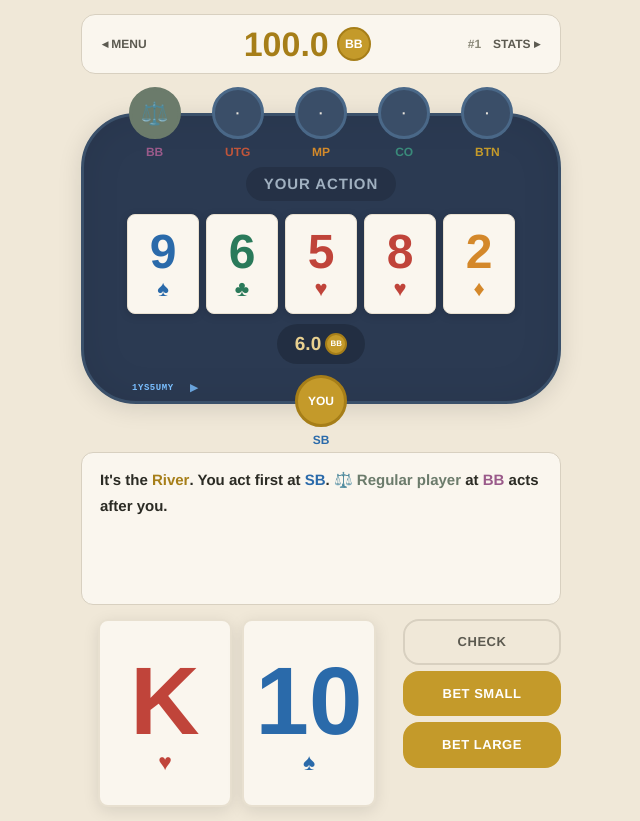
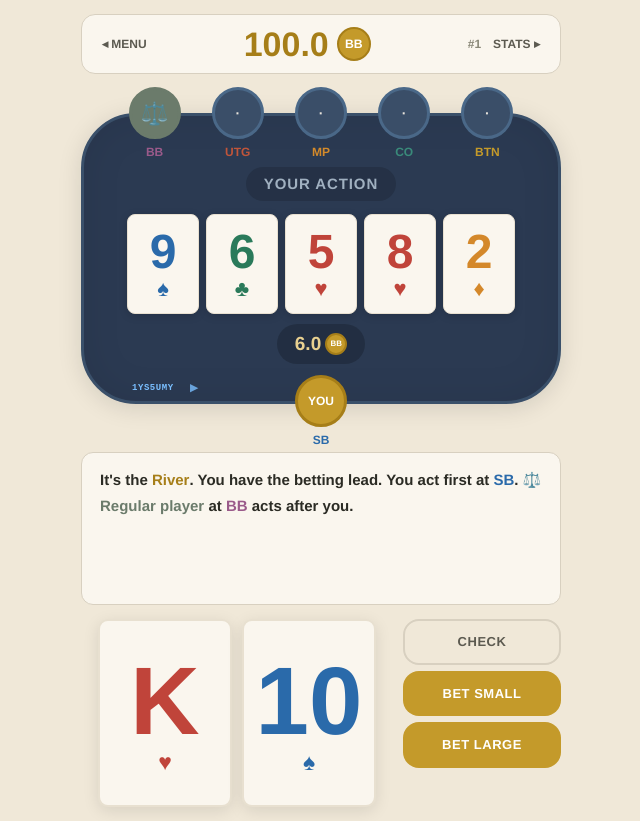
Before and after one commit to GitHub-MellowYellow/poker-trainer, a React (Vite) app: page / in a window 1280 px wide. Both pictures are taken after a click on the button "PLAY". Shown: the whole page, without its empty margins (319-959 px from the left). Built offline with nearby package versions, Linux system fonts and the light colour scheme.

Commit message:
Narrative bug fixes

```diff
--- a/src/App.jsx
+++ b/src/App.jsx
@@ -946,17 +946,19 @@ export default function PokerTrainer(){
               ?{filter:"blur(5px)",opacity:0.25,transition:"none",display:"inline"}
               :{filter:"blur(0px)",opacity:1,transition:"filter 0.5s ease-out, opacity 0.5s ease-out",display:"inline"};
 
+            var initLead=scenario.heroHasInitiative?"You have the betting lead. ":"Opponent has the betting lead. ";
+            var initHad=scenario.heroHasInitiative?"You had the betting lead. ":"Opponent had the betting lead. ";
             if(sit==="ip_vs_bet"){
-              return <span>{"It's the "}<StreetBadge street={scenario.street} showTip={showTip}/>{". "}{oppSpan}{" at "}<PB pos={oP} showTip={showTip}/><span style={sp}>{" bets "}<BV value={scenario.betSize} fs={14} color={T.goldDark} cs={16}/>{" into a "}<BV value={scenario.potSize-scenario.betSize} fs={14} color={T.goldDark} cs={16}/>{" pot"}</span>{". You're at "}<PB pos={pN} showTip={showTip}/>{"."}{hI}{preEqLine}</span>;
+              return <span>{"It's the "}<StreetBadge street={scenario.street} showTip={showTip}/>{". "+initHad}{oppSpan}{" at "}<PB pos={oP} showTip={showTip}/><span style={sp}>{" bets "}<BV value={scenario.betSize} fs={14} color={T.goldDark} cs={16}/>{" into a "}<BV value={scenario.potSize-scenario.betSize} fs={14} color={T.goldDark} cs={16}/>{" pot"}</span>{". You're at "}<PB pos={pN} showTip={showTip}/>{"."}{hI}{preEqLine}</span>;
             }
             if(sit==="ip_vs_check"){
-              return <span>{"It's the "}<StreetBadge street={scenario.street} showTip={showTip}/>{". "}{oppSpan}{" at "}<PB pos={oP} showTip={showTip}/><span style={sp}>{" checks"}</span>{". You're at "}<PB pos={pN} showTip={showTip}/>{"."}{hI}{preEqLine}</span>;
+              return <span>{"It's the "}<StreetBadge street={scenario.street} showTip={showTip}/>{". "+initLead}{oppSpan}{" at "}<PB pos={oP} showTip={showTip}/><span style={sp}>{" checks"}</span>{". You're at "}<PB pos={pN} showTip={showTip}/>{"."}{hI}{preEqLine}</span>;
             }
             if(sit==="oop_first_to_act"){
-              return <span>{"It's the "}<StreetBadge street={scenario.street} showTip={showTip}/>{". You act first at "}<PB pos={pN} showTip={showTip}/>{". "}{oppSpan}{" at "}<PB pos={oP} showTip={showTip}/>{" acts after you."}{hI}{preEqLine}</span>;
+              return <span>{"It's the "}<StreetBadge street={scenario.street} showTip={showTip}/>{". "+initLead}{"You act first at "}<PB pos={pN} showTip={showTip}/>{". "}{oppSpan}{" at "}<PB pos={oP} showTip={showTip}/>{" acts after you."}{hI}{preEqLine}</span>;
             }
             if(sit==="oop_check_then_opp_bets"){
-              return <span>{"It's the "}<StreetBadge street={scenario.street} showTip={showTip}/>{". You checked at "}<PB pos={pN} showTip={showTip}/>{". "}{oppSpan}{" at "}<PB pos={oP} showTip={showTip}/><span style={sp}>{" bets "}<BV value={scenario.betSize} fs={14} color={T.goldDark} cs={16}/>{" into a "}<BV value={scenario.potSize-scenario.betSize} fs={14} color={T.goldDark} cs={16}/>{" pot"}</span>{"."}{hI}{preEqLine}</span>;
+              return <span>{"It's the "}<StreetBadge street={scenario.street} showTip={showTip}/>{". "+initHad}{"You checked at "}<PB pos={pN} showTip={showTip}/>{". "}{oppSpan}{" at "}<PB pos={oP} showTip={showTip}/><span style={sp}>{" bets "}<BV value={scenario.betSize} fs={14} color={T.goldDark} cs={16}/>{" into a "}<BV value={scenario.potSize-scenario.betSize} fs={14} color={T.goldDark} cs={16}/>{" pot"}</span>{"."}{hI}{preEqLine}</span>;
             }
             return <span>{"It's the "}<StreetBadge street={scenario.street} showTip={showTip}/>{". You're at "}<PB pos={pN} showTip={showTip}/>{"."}{hI}</span>;
           })()}</div>
--- a/src/narrative.js
+++ b/src/narrative.js
@@ -352,6 +352,10 @@ function buildPostflop(ctx) {
     if (recon === "strong_hand_weak_eq") {
       return strongHandBridge(info, opp, mcEq, false) + checkInit;
     }
+    if (draws.length > 0) {
+      var checkDrawHd = origHd !== "Nothing" ? origHd + dp : hd;
+      return checkDrawHd + tp + " — not profitable to bet, but you have outs. Take the free card. " + oppNote(opp, false, best, postflopSit) + checkInit;
+    }
     return hd + tp + " — betting only gets called by better. Take the free card. " + oppNote(opp, false, best, postflopSit) + checkInit;
   }
 
```
